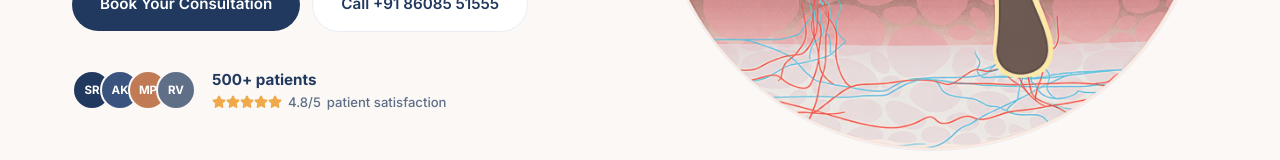
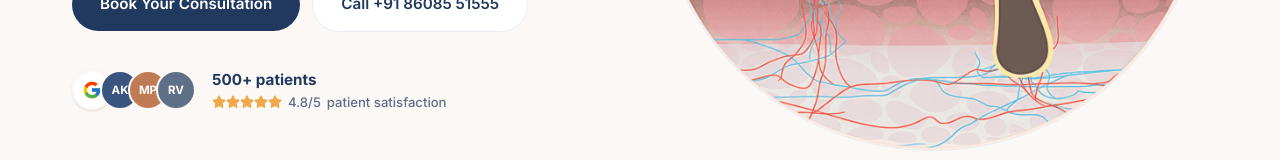
Before and after one commit to crowddevelopers08-arch/thereshape, a Next.js app: page / in a window 1280 px wide. Shown: the part 537-697 px from the top of the page. Built offline with nearby package versions, Linux system fonts and the light colour scheme.

Commit message:
first commitsss

```diff
--- a/components/reshape/Hero.tsx
+++ b/components/reshape/Hero.tsx
@@ -3,6 +3,7 @@
 import { track } from "./track"
 import { Activity, BadgeCheck, Star, ShieldCheck, Lock, Users, CalendarCheck } from "lucide-react"
 import CountUp from "./CountUp"
+import { FcGoogle } from "react-icons/fc"
 
 const SANS = "var(--font-inter), ui-sans-serif, system-ui, sans-serif"
 const SERIF = "var(--font-merriweather), Georgia, serif"
@@ -22,7 +23,6 @@ const ICON_3D =
 
 
 const AVATARS = [
-  { initials: "SR", bg: "#22395f" },
   { initials: "AK", bg: "#3a537f" },
   { initials: "MP", bg: "#c07a54" },
   { initials: "RV", bg: "#5f6f88" },
@@ -142,6 +142,9 @@ export default function Hero() {
           {/* social proof */}
           <div className="rise d4 mt-9 flex items-center gap-4">
             <div className="flex -space-x-3">
+              <span className="flex h-10 w-10 items-center justify-center rounded-full border-2 border-[#fbf8f5] bg-white shadow-sm">
+                <FcGoogle className="h-5 w-5" />
+              </span>
               {AVATARS.map(({ initials, bg }) => (
                 <span
                   key={initials}
```
